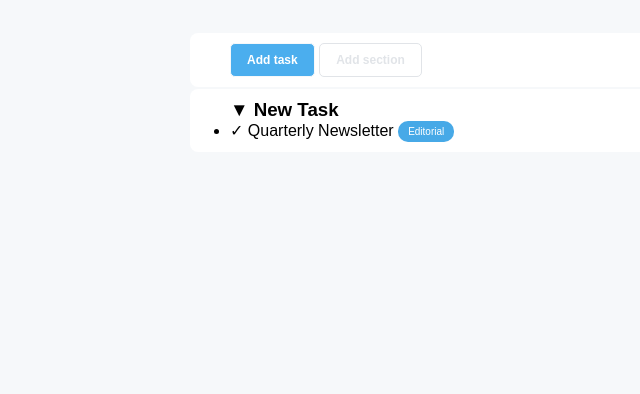
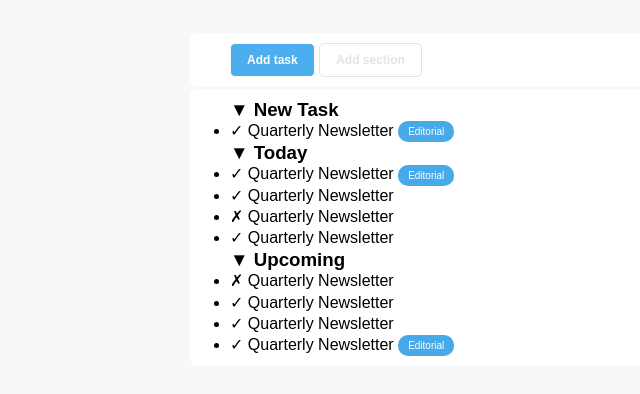
Before and after one commit to gabrielebonucci/html-css-toboolist, a plain HTML site: page index.html in a window 1280 px wide. Shown: the part 112-506 px from the top of the page, without its empty margins (0-640 px from the left). Drawn offline with Linux system fonts and the light colour scheme.

Commit message:
aggiunte altre due sezioni da completare

```diff
--- a/index.html
+++ b/index.html
@@ -34,7 +34,9 @@
         <!--Prima section con lista -->
 
         <div class="container container-lists">
+
             <section class="task-section">
+
                 <h3>&#9660; New Task</h3>
                 <ul>
                     <li>
@@ -44,8 +46,65 @@
                     </li>
                 </ul>
 
+
             </section>
 
+            <section class="task-section">
+
+                <h3>&#9660; Today</h3>
+                <ul>
+                    <li>
+                        <span class="task-status status-done">&#10003;</span>
+                        <span class="task-text">Quarterly Newsletter</span>
+                        <span class="task-label label-blue">Editorial</span>
+                    </li>
+                    <li>
+                        <span class="task-status status-done">&#10003;</span>
+                        <span class="task-text">Quarterly Newsletter</span>
+                        <span class="task-label label-purple">Editorial</span>
+                    </li>
+                    <li>
+                        <span class="task-status status-undone">&#10007;</span>
+                        <span class="task-text">Quarterly Newsletter</span>
+                        <span class="task-label label-green">Editorial</span>
+                    </li>
+                    <li>
+                        <span class="task-status status-done">&#10003;</span>
+                        <span class="task-text">Quarterly Newsletter</span>
+                        <span class="task-label label-orange">Editorial</span>
+                    </li>
+                </ul>
+
+            </section>
+
+            <section class="task-section">
+
+                <h3>&#9660; Upcoming</h3>
+                <ul>
+                    <li>
+
+                        <span class="task-status status-undone">&#10007;</span>
+                        <span class="task-text">Quarterly Newsletter</span>
+                        <span class="task-label">Editorial</span>
+                    </li>
+                    <li>
+                        <span class="task-status status-done">&#10003;</span>
+                        <span class="task-text">Quarterly Newsletter</span>
+                        <span class="task-label label-pink">Editorial</span>
+                    </li>
+                    <li>
+                        <span class="task-status status-done">&#10003;</span>
+                        <span class="task-text">Quarterly Newsletter</span>
+                        <span class="task-label label-lightgreen">Editorial</span>
+                    </li>
+                    <li>
+                        <span class="task-status status-done">&#10003;</span>
+                        <span class="task-text">Quarterly Newsletter</span>
+                        <span class="task-label label-blue">Editorial</span>
+                    </li>
+                </ul>
+
+            </section>
         </div>
 
     </main>
```
